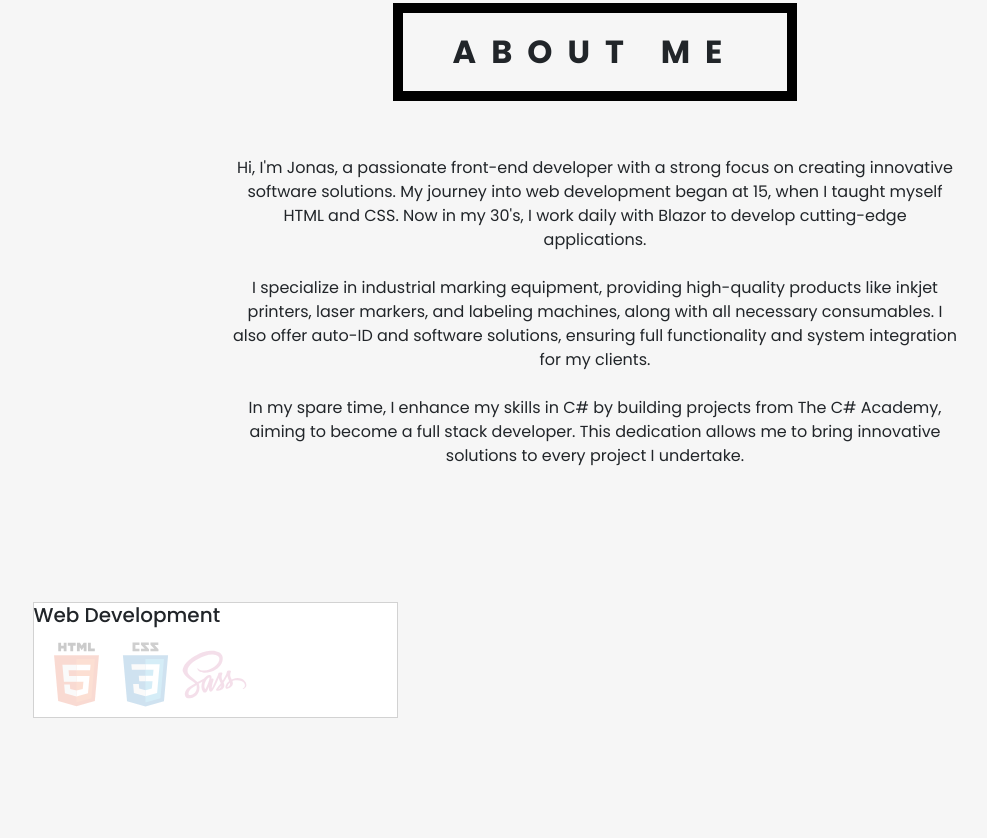
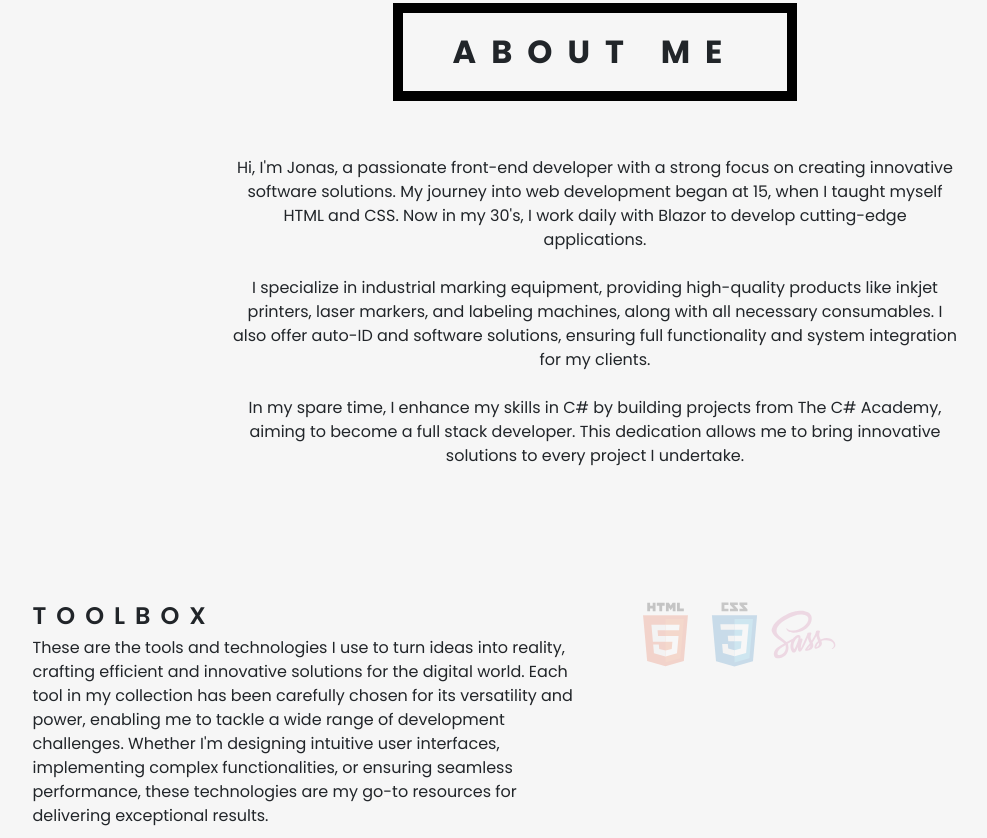
Before and after one commit to kalsson/JK-Portfolio, a website: page index.html in a window 1280 px wide. Shown: the part 695-1533 px from the top of the page, without its empty margins (45-1032 px from the left). Before the commit the page ends 1413 px from the top, so only its background shows below. Drawn offline with Linux system fonts and the light colour scheme.

Commit message:
Update styling for skills section
Changed the CSS selectors, increased font-size and weight for the section header, and adjusted the rules for logo behavior on hover. This improves readability and enhances the visual experience in the skills section of the website.

```diff
--- a/index.html
+++ b/index.html
@@ -111,16 +111,20 @@
     <section id="skills-section">
         <div class="skills">
             <div class="container">
-                <div class="row">
+                <div class="row gap-5">
+                    <div class="col-6">
+                        <h3 class="skills__header">Toolbox</h3>
+                        <p class="skills__text">These are the tools and technologies I use to turn ideas into reality, crafting efficient
+                            and innovative solutions for the digital world. Each tool in my collection has been
+                            carefully chosen for its versatility and power, enabling me to tackle a wide range of
+                            development challenges. Whether I'm designing intuitive user interfaces, implementing
+                            complex functionalities, or ensuring seamless performance, these technologies are my go-to
+                            resources for delivering exceptional results.</p>
+                    </div>
                     <div class="col-4">
-                        <div class="card">
-                            <h5 class="card-title">Web Development</h5>
-                            <div class="card-body">
-                                <img src="./images/icons/html5-original-wordmark.svg" class="skill-logos" alt="HTML5 logo" />
-                                <img src="./images/icons/css3-original-wordmark.svg" class="skill-logos" alt="CSS3 logo" />
-                                <img src="./images/icons/sass-original.svg" class="skill-logos" alt="SASS logo" />
-                            </div>
-                        </div>
+                        <img src="./images/icons/html5-original-wordmark.svg" class="skills__logos" alt="HTML5 logo" />
+                        <img src="./images/icons/css3-original-wordmark.svg" class="skills__logos" alt="CSS3 logo" />
+                        <img src="./images/icons/sass-original.svg" class="skills__logos" alt="SASS logo" />
                     </div>
                 </div>
             </div>
--- a/scss/sections/_skills.scss
+++ b/scss/sections/_skills.scss
@@ -1,8 +1,23 @@
 // Imports
 @use '../custom' as *;
 
-#skills-section {
-  .skill-logos {
+.skills {
+
+  &__header{
+    font-size: $h4-font-size;
+    font-weight: 600;
+    text-align: left;
+    text-transform: uppercase;
+    letter-spacing: 10px;
+  }
+
+  //&__text {
+  //
+  //}
+
+
+
+  &__logos {
     width: 65px;
     height: auto;
     opacity: 0.2;
```
Also changed, not shown: assets/css/style.css, 1 other file.
